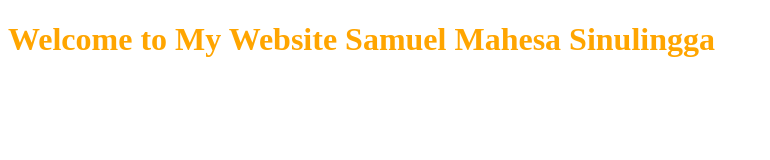
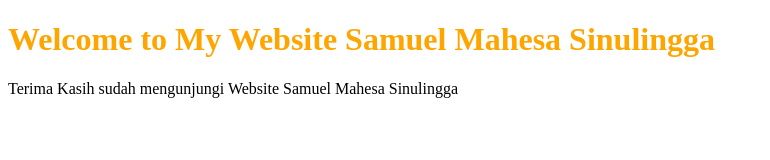
Before and after one commit to samuelmahesasinulingga/HTML-Sederhana, a plain HTML site: page latihan.html in a window 1280 px wide. Shown: the whole page, without its empty margins (0-770 px from the left). Drawn offline with Linux system fonts and the light colour scheme.

Commit message:
Tambah Bagian latihan.html

```diff
--- a/latihan.html
+++ b/latihan.html
@@ -5,5 +5,6 @@
 </head>
 <body>
     <h1 style="color: orange;">Welcome to My Website Samuel Mahesa Sinulingga</h1>
+    <p>Terima Kasih sudah mengunjungi Website Samuel Mahesa Sinulingga</p>
 </body>
 </html>
```
